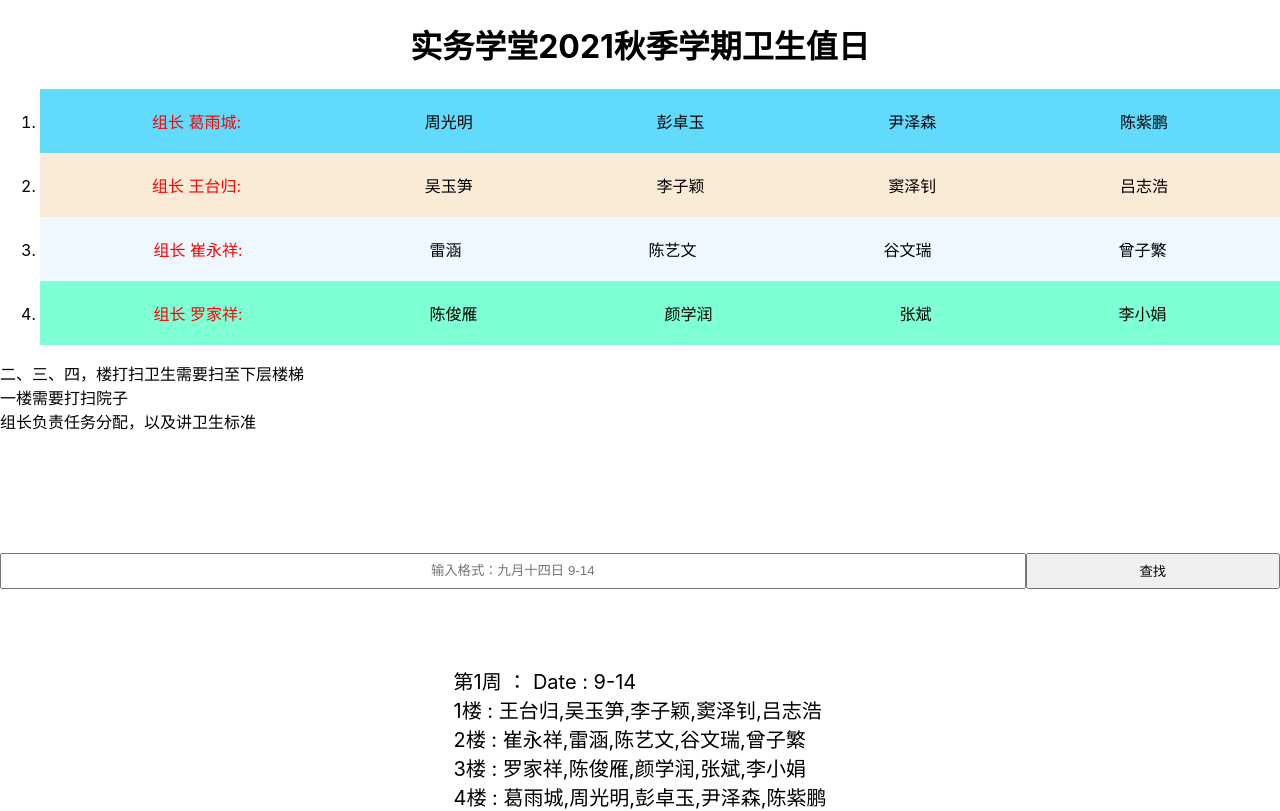
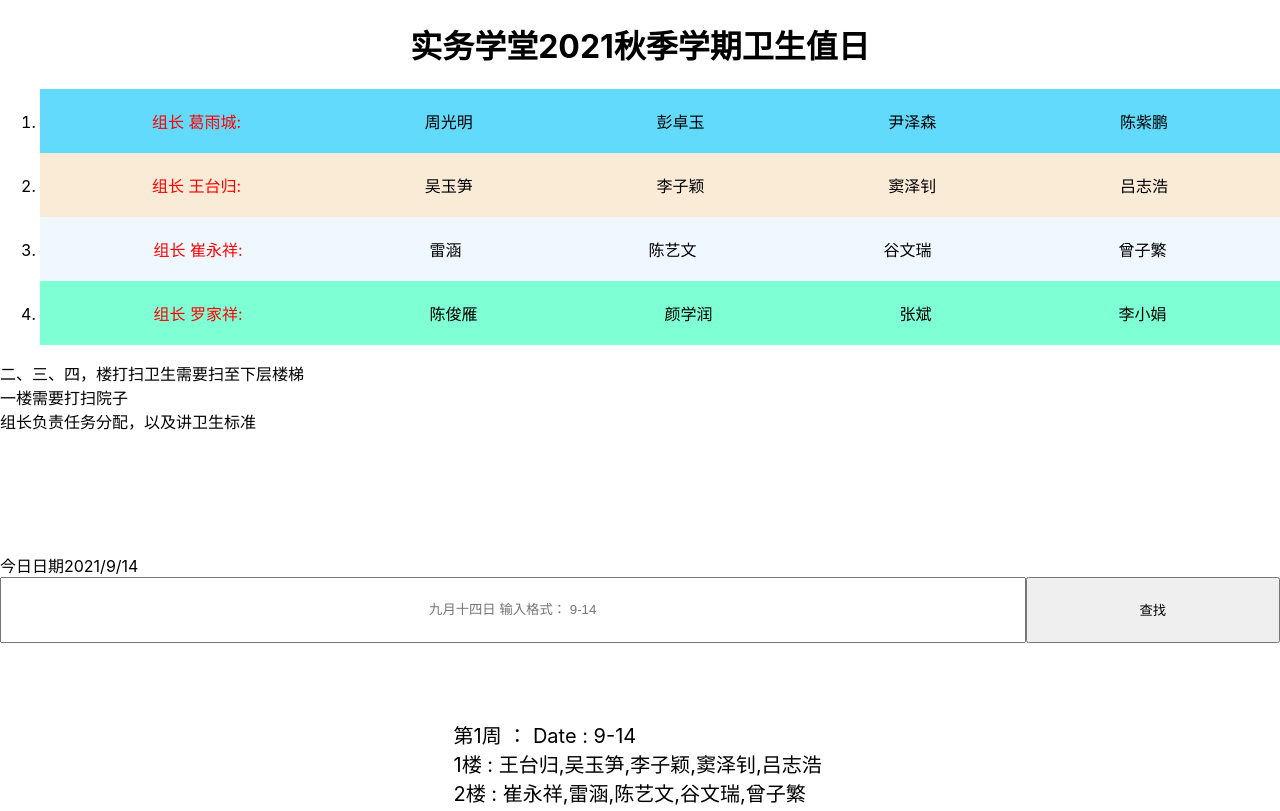
Before and after one commit to chenjunyan1/Hygiene, a React (Create React App) app in the folder value/: page / in a window 1280 px wide. Shown: the top 811 px of the page. Built offline with nearby package versions, Linux system fonts and the light colour scheme.

Commit message:
优化了页面显示效果

```diff
--- a/value/public/index.html
+++ b/value/public/index.html
@@ -26,7 +26,7 @@
     -->
     <title>React App</title>
   </head>
-  <body>
+  <body  leftmargin=0 topmargin=0 oncontextmenu='return false' ondragstart='return false' onselectstart ='return false' onbeforecopy='return false' style="cursor:default">
     <noscript>You need to enable JavaScript to run this app.</noscript>
     <div id="root"></div>
     <!--
--- a/value/src/App.css
+++ b/value/src/App.css
@@ -40,12 +40,12 @@ ol>li:nth-child(4){
   width: 100%;
 }
 .Input_chazhao>input:first-child{
-  height: 30px;
+  height: 60px;
   text-align: center;
   width: 80%;
 }
 .Input_chazhao>input:nth-child(2){
-  height: 36px;
+  height: 66px;
   width: 20%;
 }
 .lun{
--- a/value/src/App.js
+++ b/value/src/App.js
@@ -4,8 +4,29 @@ import date from './date.json'
 import './App.css'
 
 
+
 //值日日期
 let deta = ["9-14", "9-21", "9-28", "10-5", "10-12", "10-19", "10-26", "11-2", "11-9", "11-16", "11-23", "11-30", "12-7", "12-14", "12-21", "12-28", "1-4", "1-11", "1-18", "1-25", "2-1", "2-8", "2-15", "2-22"]
+// 加工时间
+function checkTime(i) {
+  if (i < 10) {
+    i = "0" + i;
+  }
+  return i;
+}
+// 获取时间
+function time() {
+  var today = new Date();
+  var y = today.getFullYear();
+  var a = today.getMonth() + 1;
+  var b = today.getDate();
+  var h = today.getHours();
+  var m = today.getMinutes();
+  var s = today.getSeconds();
+  m = checkTime(m);
+  s = checkTime(s);
+  return "今日日期" + y + "/" + a + "/" + b;
+}
 
 class App extends Component {
 
@@ -42,7 +63,7 @@ class App extends Component {
         value: ""
       })
     } else {
-      alert("输入日期格式错误或不是本周二时间 " + "\n" + "输入格式：九月十四日 9-14")
+      alert("输入日期格式错误或不是周二日期 " + "\n" + "九月十四日 输入格式： 9-14")
     }
 
 
@@ -130,9 +151,12 @@ class App extends Component {
         </div>
         <br /><br /><br /><br /><br /><br />
         <div>
+          <div>
+            {time()}
+          </div>
           <form className="jilu" onSubmit={this.handleSubmit}>
             <div className="Input_chazhao">
-              <input className="shuru" value={this.state.value} onChange={this.handleChange} placeholder="输入格式：九月十四日 9-14" />
+              <input className="shuru" value={this.state.value} onChange={this.handleChange} placeholder="九月十四日 输入格式： 9-14" />
               <input className="tijiao" type="submit" value="查找" />
             </div>
           </form>
```
